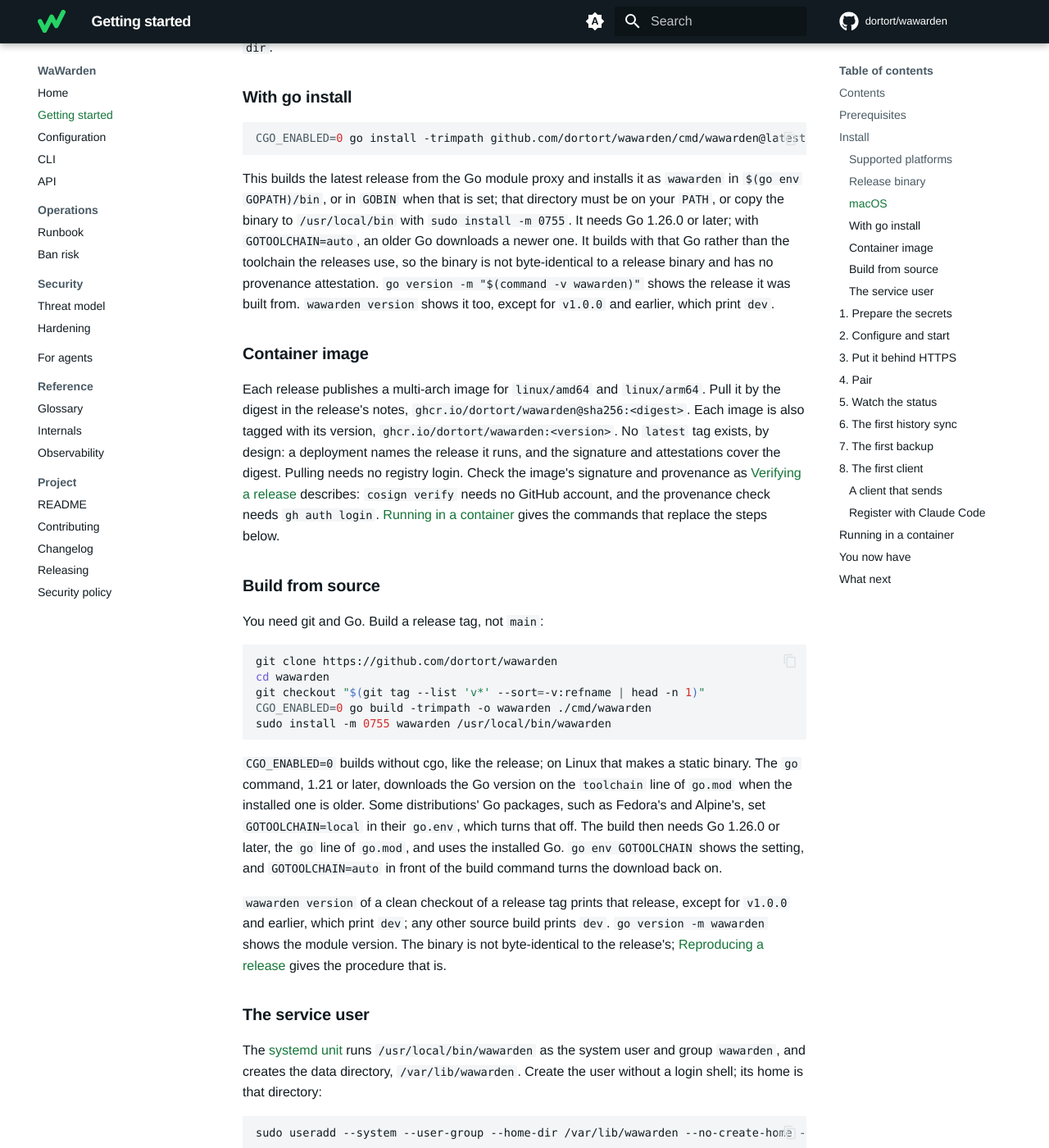
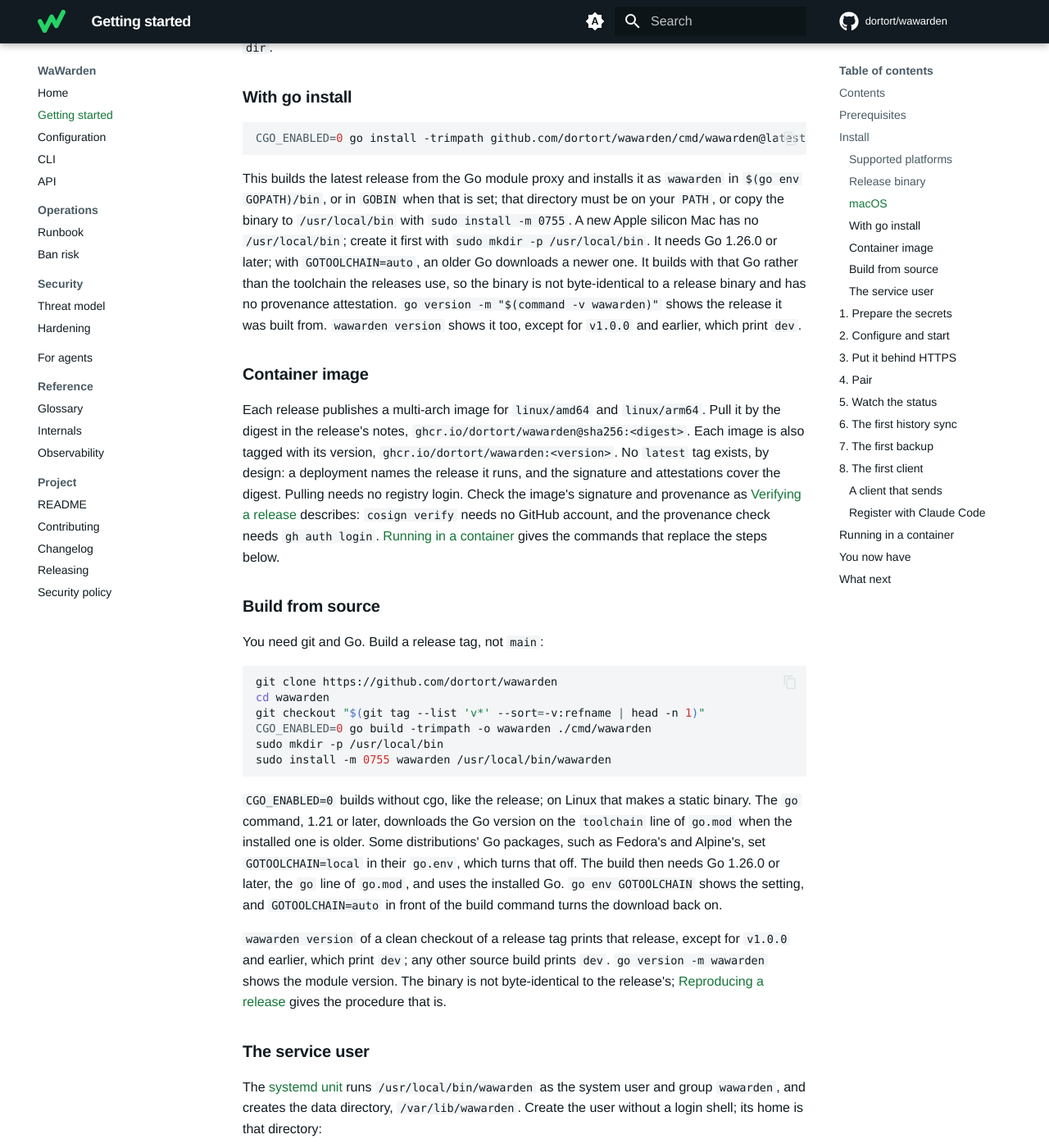
Before and after one commit to dortort/wawarden, an MkDocs documentation site: the page built from docs/getting-started.md, in a window 1280 px wide and 1400 px high, scrolled down 3696 px. Shown: the whole window at 82% size. Built offline with MkDocs 1.6.1 and Material for MkDocs 9.7.7, drawn with Linux system fonts in a browser that asks for light colours; comment, search, counter and statistics services are not loaded.

Commit message:
docs(getting-started): create /usr/local/bin before installing into it
The macOS section sends users of releases without darwin binaries to
go install or a source build. Both then install into /usr/local/bin,
which a new Apple silicon Mac lacks, so BSD install fails at the last
step. The source build now creates the directory first, which is
harmless on Linux, and the go install paragraph says to.

Co-Authored-By: Claude Opus 5.5 <noreply@anthropic.com>
Co-Authored-By: Claude Fable 5.1 <noreply@anthropic.com>

````diff
--- a/docs/getting-started.md
+++ b/docs/getting-started.md
@@ -169,12 +169,14 @@ CGO_ENABLED=0 go install -trimpath github.com/dortort/wawarden/cmd/wawarden@late
 This builds the latest release from the Go module proxy and installs it as
 `wawarden` in `$(go env GOPATH)/bin`, or in `GOBIN` when that is set; that
 directory must be on your `PATH`, or copy the binary to `/usr/local/bin` with
-`sudo install -m 0755`. It needs Go 1.26.0 or later; with `GOTOOLCHAIN=auto`,
-an older Go downloads a newer one. It builds with that Go rather than the
-toolchain the releases use, so the binary is not byte-identical to a release
-binary and has no provenance attestation. `go version -m "$(command -v wawarden)"`
-shows the release it was built from. `wawarden version` shows it too, except
-for `v1.0.0` and earlier, which print `dev`.
+`sudo install -m 0755`. A new Apple silicon Mac has no `/usr/local/bin`; create
+it first with `sudo mkdir -p /usr/local/bin`. It needs Go 1.26.0 or later; with
+`GOTOOLCHAIN=auto`, an older Go downloads a newer one. It builds with that Go
+rather than the toolchain the releases use, so the binary is not byte-identical
+to a release binary and has no provenance attestation.
+`go version -m "$(command -v wawarden)"` shows the release it was built from.
+`wawarden version` shows it too, except for `v1.0.0` and earlier, which print
+`dev`.
 
 ### Container image
 
@@ -200,6 +202,7 @@ git clone https://github.com/dortort/wawarden
 cd wawarden
 git checkout "$(git tag --list 'v*' --sort=-v:refname | head -n 1)"
 CGO_ENABLED=0 go build -trimpath -o wawarden ./cmd/wawarden
+sudo mkdir -p /usr/local/bin
 sudo install -m 0755 wawarden /usr/local/bin/wawarden
 ```
 
````
